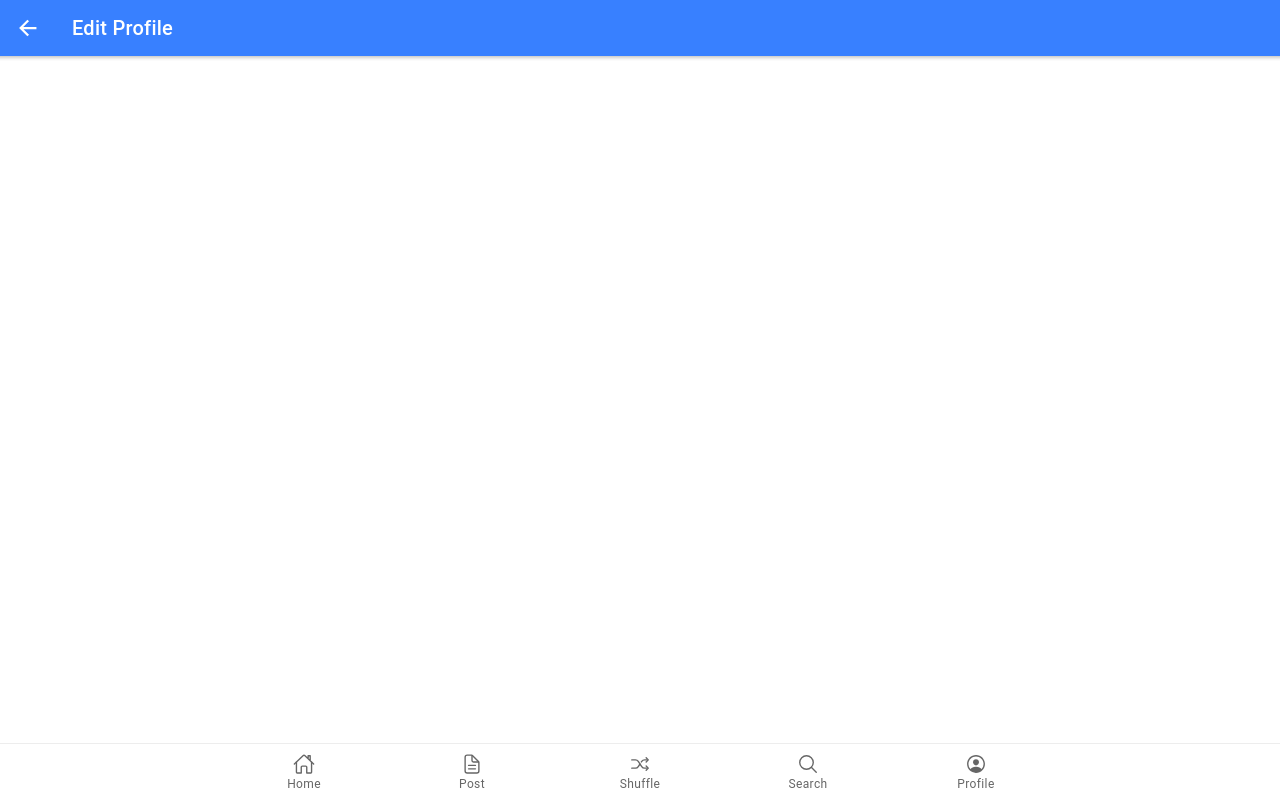
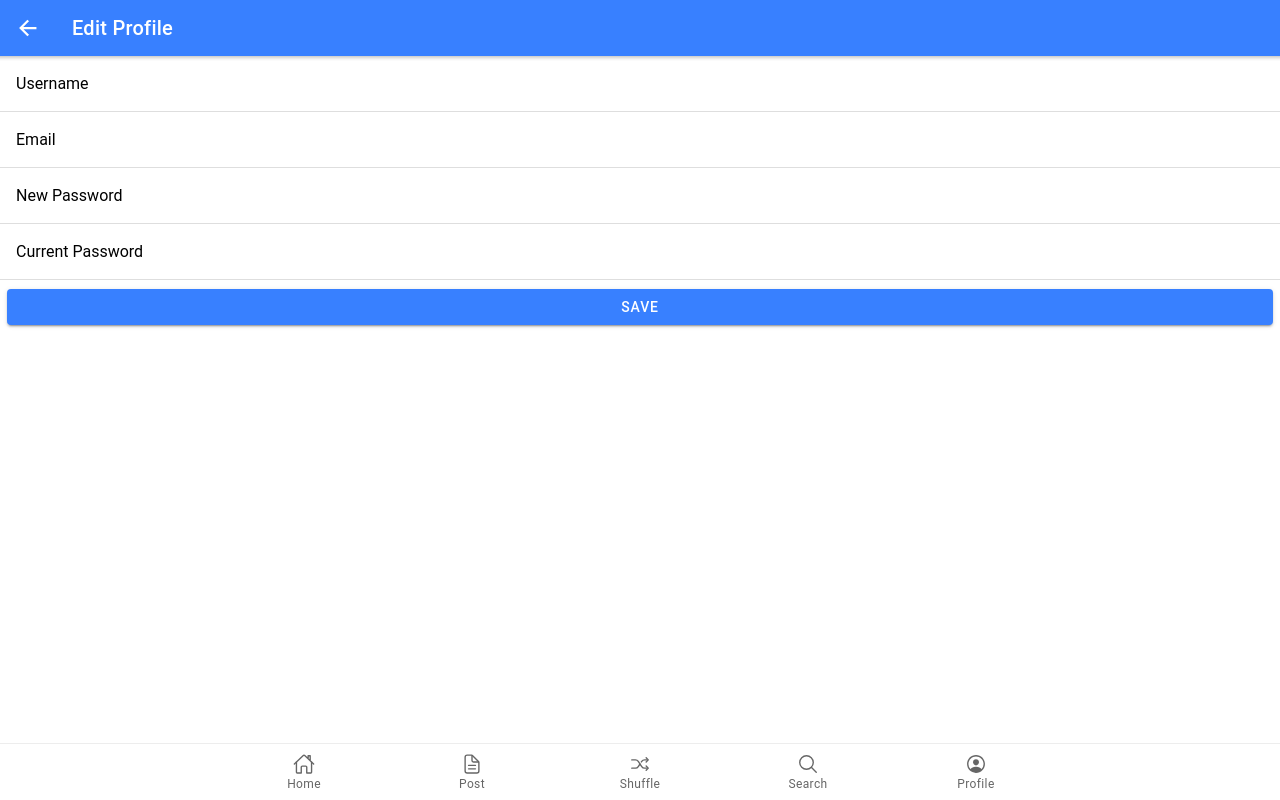
Before and after one commit to mgportofolio/Rhemaku, a React (Create React App) app: page /EditProfile in a window 1280 px wide. Built offline with nearby package versions, Linux system fonts and the light colour scheme; no server answers.

Commit message:
Edit Profile done

```diff
--- a/src/enum/authenticationEnum.ts
+++ b/src/enum/authenticationEnum.ts
@@ -1,3 +1,4 @@
 export const REGISTRATION: string = "REGISTRATION";
 export const LOGIN: string = "LOGIN";
 export const FORGOT_PASSWORD: string = "FORGOT_PASSWORD";
+export const EDIT_PROFILE: string = "EDIT_PROFILE";
--- a/src/helpers/toast.ts
+++ b/src/helpers/toast.ts
@@ -1,8 +1,9 @@
-export function toast(message: string, duration: number = 4000) {
+export function toast(message: string, duration: number = 2000) {
   const toast = document.createElement("ion-toast");
   toast.message = message;
   toast.duration = duration;
   toast.color = "dark";
+  toast.position = "bottom";
 
   document.body.appendChild(toast);
   return toast.present();
--- a/src/pages/Auth/EditProfile.tsx
+++ b/src/pages/Auth/EditProfile.tsx
@@ -1,12 +1,157 @@
 import React from "react";
-import { IonPage, IonContent } from "@ionic/react";
+import {
+  IonPage,
+  IonContent,
+  IonLoading,
+  IonItem,
+  IonLabel,
+  IonInput,
+  IonRow,
+  IonCol,
+  IonButton,
+} from "@ionic/react";
 import NavHeader from "../../components/Headers/NavHeader";
+import UserContext from "../../context/UserContext";
+import useForm from "../../hooks/useForm";
+import validateAuth from "../../validators/validateAuth";
+import { EDIT_PROFILE } from "../../enum/authenticationEnum";
+import firebase from "../../firebase";
+import { toast } from "../../helpers/toast";
 
-const EditProfile: React.FC = () => {
+const EditProfile: React.FC<any> = (props: any) => {
+  const [user, setUser] = React.useContext(UserContext);
+  console.log("a:" + UserContext.Consumer);
+  console.log(user);
+  const INITIAL_STATE = {
+    name: user && user.displayName,
+    email: user && user.email,
+    currentPassword: "",
+    newPassword: "",
+  };
+
+  const {
+    handleSubmit,
+    handleChange,
+    setValues,
+    values,
+    isSubmitting,
+  } = useForm(INITIAL_STATE, validateAuth, authenticateUser, EDIT_PROFILE);
+
+  const [busy, setBusy] = React.useState(false);
+
+  async function reauthenticateUser(email: string, password: string) {
+    const credential = firebase.app.auth.EmailAuthProvider.credential(
+      email,
+      password
+    );
+    try {
+      await user.reauthenticateWithCredential(credential);
+      console.log("Reauthentication Successfull");
+    } catch (err) {
+      console.error("Profile Update Error ", err);
+      toast(err.message);
+    }
+  }
+
+  async function updateProfileItems(
+    name: string,
+    email: string,
+    password: string
+  ) {
+    await user.updateProfile({
+      displayName: name,
+    });
+    await user.updateEmail(email);
+    if (password) {
+      await user.updatePassword(password);
+    }
+  }
+
+  async function authenticateUser() {
+    setBusy(true);
+    const { name, email, currentPassword, newPassword } = values;
+    try {
+      await reauthenticateUser(email, currentPassword);
+      await updateProfileItems(name, email, newPassword);
+      const result = await firebase.login(
+        email,
+        newPassword || currentPassword
+      );
+      setValues({
+        name: user[0] && user[0].displayName,
+        email: user[0] && user[0].email,
+        newPassword: "",
+        currentPassword: "",
+      });
+      setUser(result.user);
+      toast("You have updated your profile successfully");
+      props.history.push("/profile");
+    } catch (err) {
+      console.error("Profile Update Error", err);
+      toast(err.message);
+    }
+    setBusy(false);
+  }
+
   return (
     <IonPage>
       <NavHeader title="Edit Profile" />
-      <IonContent></IonContent>
+      <IonLoading message={"Please wait..."} isOpen={busy} />
+      <IonContent>
+        <IonItem lines="full">
+          <IonLabel position="floating">Username</IonLabel>
+          <IonInput
+            name="username"
+            type="text"
+            value={values.name}
+            onIonChange={handleChange}
+            required
+          ></IonInput>
+        </IonItem>
+        <IonItem lines="full">
+          <IonLabel position="floating">Email</IonLabel>
+          <IonInput
+            name="email"
+            type="text"
+            value={values.email}
+            onIonChange={handleChange}
+            required
+          ></IonInput>
+        </IonItem>
+        <IonItem lines="full">
+          <IonLabel position="floating">New Password</IonLabel>
+          <IonInput
+            name="newPassword"
+            type="password"
+            value={values.newPassword}
+            onIonChange={handleChange}
+            required
+          ></IonInput>
+        </IonItem>
+        <IonItem lines="full">
+          <IonLabel position="floating">Current Password</IonLabel>
+          <IonInput
+            name="currentPassword"
+            type="password"
+            value={values.currentPassword}
+            onIonChange={handleChange}
+            required
+          ></IonInput>
+        </IonItem>
+        <IonRow>
+          <IonCol>
+            <IonButton
+              type="submit"
+              color="primary"
+              expand="block"
+              onClick={handleSubmit}
+              disabled={isSubmitting}
+            >
+              Save
+            </IonButton>
+          </IonCol>
+        </IonRow>
+      </IonContent>
     </IonPage>
   );
 };
--- a/src/pages/Auth/Login.tsx
+++ b/src/pages/Auth/Login.tsx
@@ -49,6 +49,13 @@ const Login: React.FC<any> = (props: any) => {
     }
   }
 
+  function handleKeyPress(event: any) {
+    if (event.key === "Enter") {
+      const { email, password } = values;
+      handleSubmit();
+    }
+  }
+
   return (
     <IonPage>
       <NavHeader title="Login" />
@@ -71,6 +78,7 @@ const Login: React.FC<any> = (props: any) => {
             type="password"
             value={values.password}
             onIonChange={handleChange}
+            onKeyPress={handleKeyPress}
             required
           ></IonInput>
         </IonItem>
--- a/src/pages/Profile.tsx
+++ b/src/pages/Profile.tsx
@@ -70,7 +70,7 @@ const Profile: React.FC<any> = (props: any) => {
               <IonCol>
                 <IonButton
                   expand="block"
-                  routerLink={"/edit-profile"}
+                  routerLink={"/editProfile"}
                   color="primary"
                   fill="outline"
                 >
@@ -92,10 +92,11 @@ const Profile: React.FC<any> = (props: any) => {
               <IonCol>
                 <IonButton
                   expand="block"
-                  routerLink={"/register"}
+                  routerLink={"/login"}
+                  shape="round"
                   color="primary"
                 >
-                  Sign Up
+                  Login
                 </IonButton>
               </IonCol>
             </IonRow>
@@ -103,10 +104,12 @@ const Profile: React.FC<any> = (props: any) => {
               <IonCol>
                 <IonButton
                   expand="block"
-                  routerLink={"/login"}
-                  color="secondary"
+                  routerLink={"/register"}
+                  shape="round"
+                  fill="outline"
+                  color="primary"
                 >
-                  Login
+                  Sign Up
                 </IonButton>
               </IonCol>
             </IonRow>
--- a/src/validators/validateAuth.ts
+++ b/src/validators/validateAuth.ts
@@ -5,7 +5,10 @@ export default function validateSingup(values: any, purpose: string) {
   let errors: any = {};
 
   //Fluent Validation for auth:username
-  if (!values.name && purpose == AuthEnum.REGISTRATION) {
+  if (
+    !values.name &&
+    (purpose == AuthEnum.REGISTRATION || purpose == AuthEnum.EDIT_PROFILE)
+  ) {
     errors.name = "A username is required.";
   }
 
@@ -14,14 +17,16 @@ export default function validateSingup(values: any, purpose: string) {
     !values.email &&
     (purpose == AuthEnum.REGISTRATION ||
       purpose == AuthEnum.LOGIN ||
-      purpose == AuthEnum.FORGOT_PASSWORD)
+      purpose == AuthEnum.FORGOT_PASSWORD ||
+      purpose == AuthEnum.EDIT_PROFILE)
   ) {
     errors.email = "Your email is required.";
   } else if (
     !/^[A-Za-z0-9._%+-]+@[A-Za-z0-9.-]+\.[A-Za-z]{2,}$/.test(values.email) &&
     (purpose == AuthEnum.REGISTRATION ||
       purpose == AuthEnum.LOGIN ||
-      purpose == AuthEnum.FORGOT_PASSWORD)
+      purpose == AuthEnum.FORGOT_PASSWORD ||
+      purpose == AuthEnum.EDIT_PROFILE)
   ) {
     errors.email = "Your email is invalid.";
   }
@@ -35,5 +40,20 @@ export default function validateSingup(values: any, purpose: string) {
     }
   }
 
+  if (purpose == AuthEnum.EDIT_PROFILE) {
+    if (!values.currentPassword) {
+      errors.password = "Your current password is required.";
+    } else if (values.currentPassword.length < 8) {
+      errors.password =
+        "Your current password must be at least 8 characters long.";
+    }
+
+    if (!values.newPassword) {
+      errors.password = "Your new password is required.";
+    } else if (values.newPassword.length < 8) {
+      errors.password = "Your new password must be at least 8 characters long.";
+    }
+  }
+
   return errors;
 }
```
